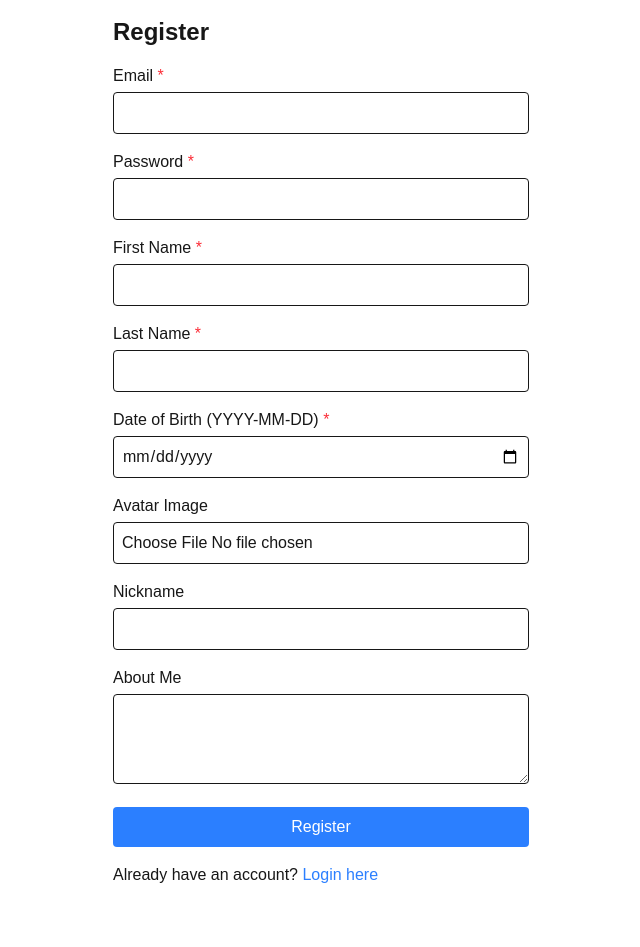
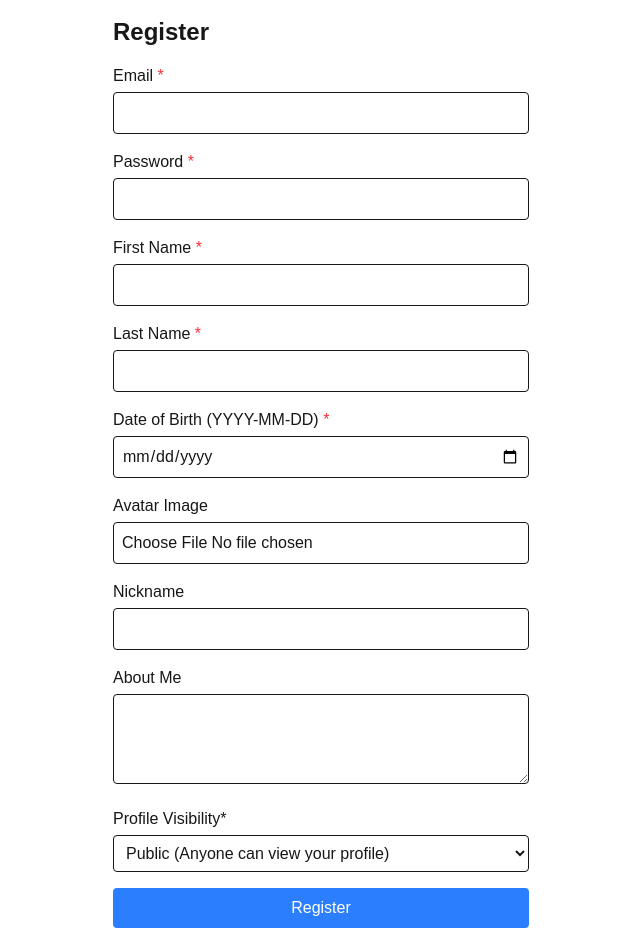
Before and after one commit to WycliffeAlphus/social-network, a Next.js app in the folder frontend/: page /register in a window 1280 px wide. Shown: the top 947 px of the page, without its empty margins (319-959 px from the left). Before the commit the page ends 903 px from the top, so only its background shows below. Built offline with nearby package versions, Linux system fonts and the light colour scheme.

Commit message:
feat: add options selection for profile visibility in client-side form

```diff
--- a/frontend/src/app/register/page.js
+++ b/frontend/src/app/register/page.js
@@ -14,6 +14,7 @@ export default function Register() {
         avatarImage: null,
         nickname: '',
         aboutMe: '',
+        profileVisibility: 'public',
     })
     const [error, setError] = useState('')
     const [preview, setPreview] = useState('') // for image preview
@@ -21,7 +22,7 @@ export default function Register() {
 
     // memoize required fields to avoid recreation on every render
     const requiredFields = useMemo(() => [
-        'email', 'password', 'firstName', 'lastName', 'dateOfBirth'
+        'email', 'password', 'firstName', 'lastName', 'dateOfBirth', 'profileVisibility'
     ], [])
 
     const handleChange = (e) => {
@@ -225,6 +226,22 @@ export default function Register() {
                     />
                     <div id="aboutMe-error" className="text-red-500"></div>
                 </div>
+                {/* profile visibility */}
+                <div>
+                    <label className="block mb-1">Profile Visibility*</label>
+                    <select
+                        name="profileVisibility"
+                        value={formData.profileVisibility}
+                        onChange={handleChange}
+                        className="w-full p-2 border rounded"
+                        id="profileVisibility"
+                        required
+                    >
+                        <option value="public" className="bg-gray-900">Public (Anyone can view your profile)</option>
+                        <option value="private" className="bg-gray-900">Private (Only you can view your profile)</option>
+                    </select>
+                    <div id="profileVisibility-error" className="text-red-500"></div>
+                </div>
                 <button
                     type="submit"
                     className="w-full bg-blue-500 text-white p-2 rounded hover:bg-blue-600"
```
